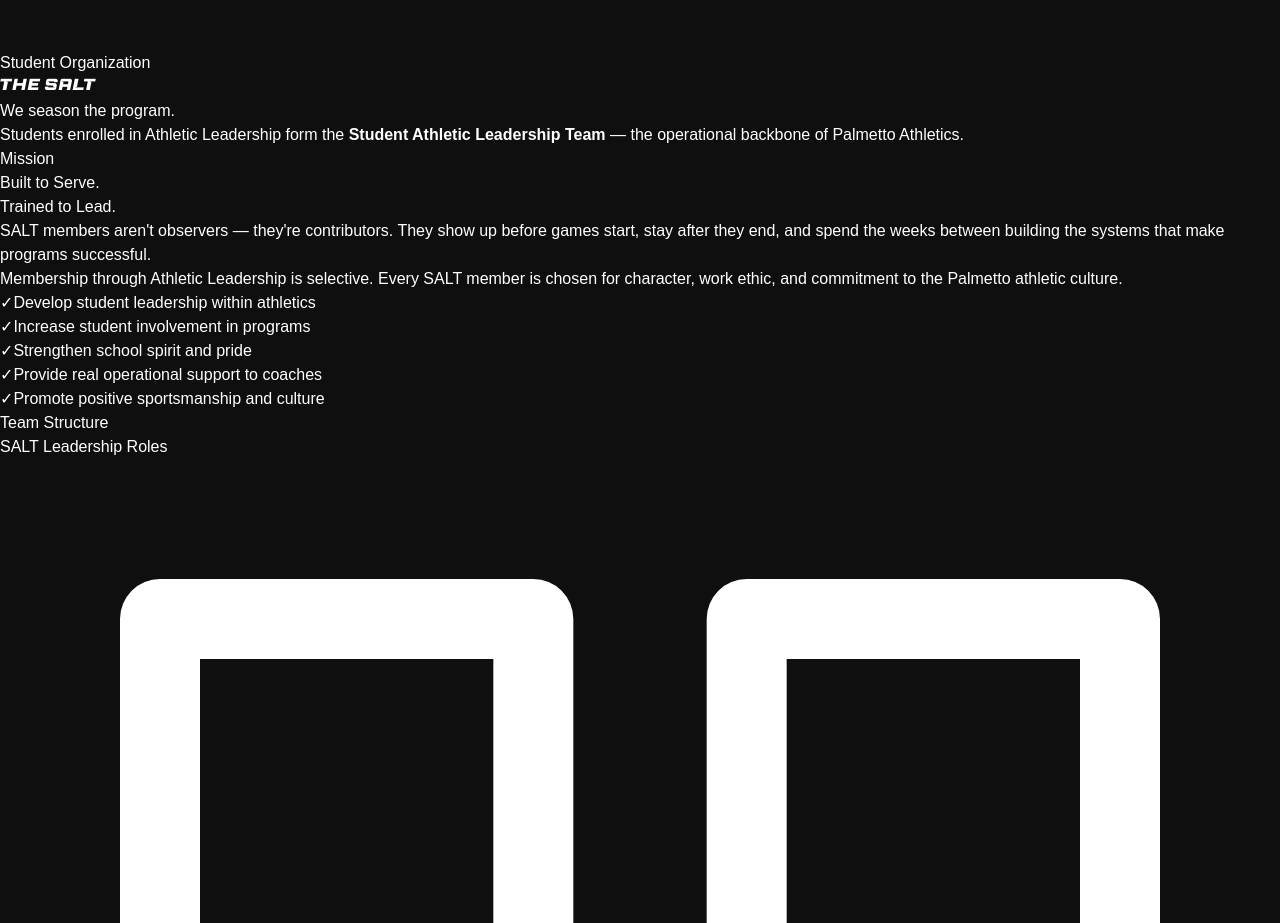
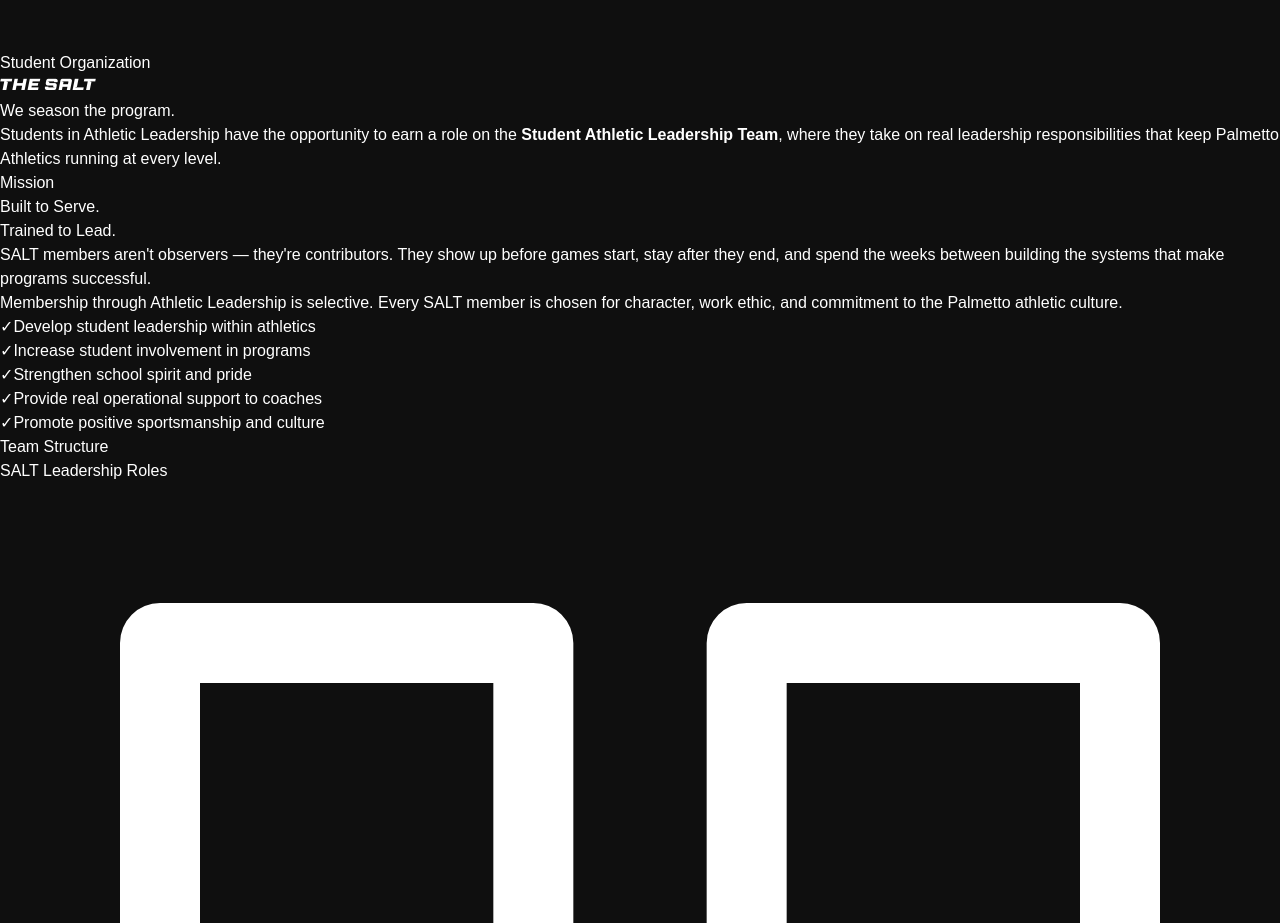
Before and after one commit to jmackwardlaw/athletic-leadership-site, a React (Vite) app: page /salt in a window 1280 px wide. Shown: the part 2653-3576 px from the top of the page. Built offline with nearby package versions, Linux system fonts and the light colour scheme.

Commit message:
Update SALTPage.tsx

```diff
--- a/src/pages/SALTPage.tsx
+++ b/src/pages/SALTPage.tsx
@@ -96,9 +96,8 @@
   We season the program.
 </p>
           <p className="reveal delay-1 text-gray-400 text-lg max-w-2xl leading-relaxed">
-            Students enrolled in Athletic Leadership form the <strong className="text-white">Student Athletic Leadership Team</strong> —
-            the operational backbone of Palmetto Athletics.
-          </p>
+  Students in Athletic Leadership have the opportunity to earn a role on the <strong className="text-white">Student Athletic Leadership Team</strong>, where they take on real leadership responsibilities that keep Palmetto Athletics running at every level.
+</p>
         </div>
       </section>
 
```
